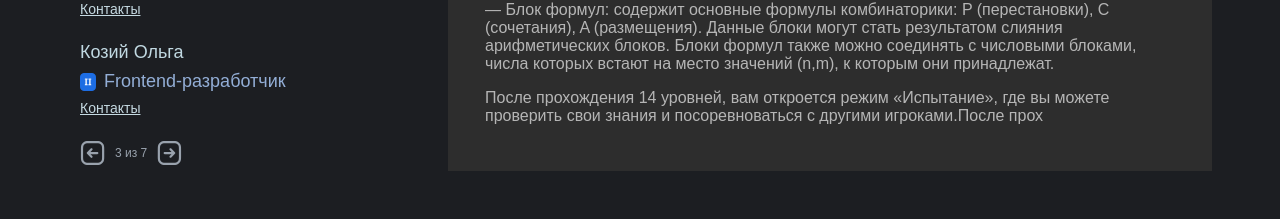
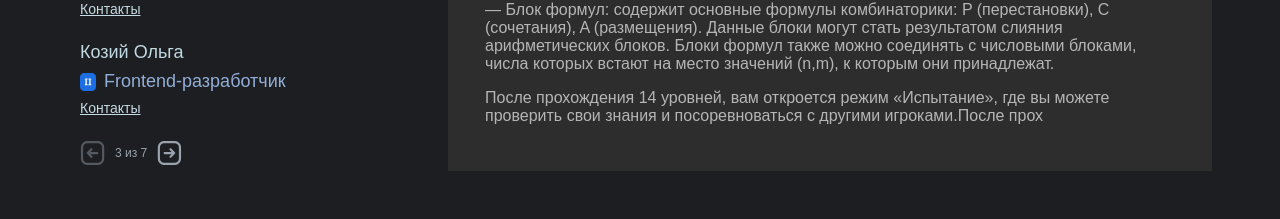
Before and after one commit to d-a-v-a/web-agregator, a React (Create React App) app: page /project in a window 1280 px wide. Shown: the part 1169-1388 px from the top of the page. Built offline with nearby package versions, Linux system fonts and the light colour scheme; a web font is replaced by a local one.

Commit message:
Team refactor

```diff
--- a/src/components/Aside/components/Team.tsx
+++ b/src/components/Aside/components/Team.tsx
@@ -161,11 +161,11 @@ const Team = ({ countOnTab = 3 }: { countOnTab?: number }) => {
                     ))
                 }
                 <PaginationStyle>
-                    <PaginationButtonLeft onClick={prevTabHandler} type='button'>
+                    <PaginationButtonLeft disabled={current == countOnTab} onClick={prevTabHandler} type='button'>
                         <img src={arrow} alt=""/>
                     </PaginationButtonLeft>
                     <PaginationText>{current} из {length}</PaginationText>
-                    <PaginationButtonRight onClick={nextTabHandler} type='button'>
+                    <PaginationButtonRight disabled={current == length} onClick={nextTabHandler} type='button'>
                         <img src={arrow} alt=""/>
                     </PaginationButtonRight>
                 </PaginationStyle>
```
